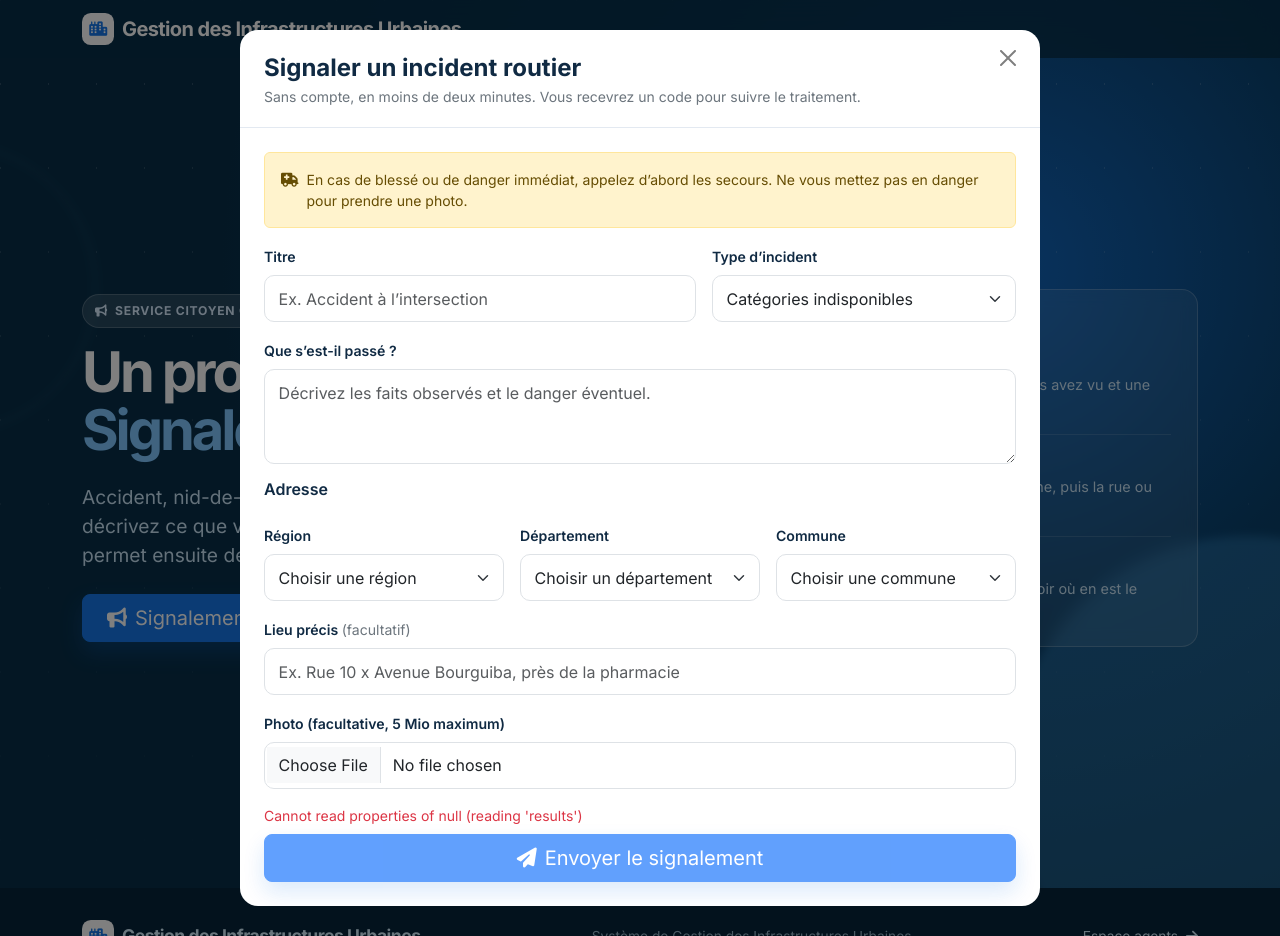
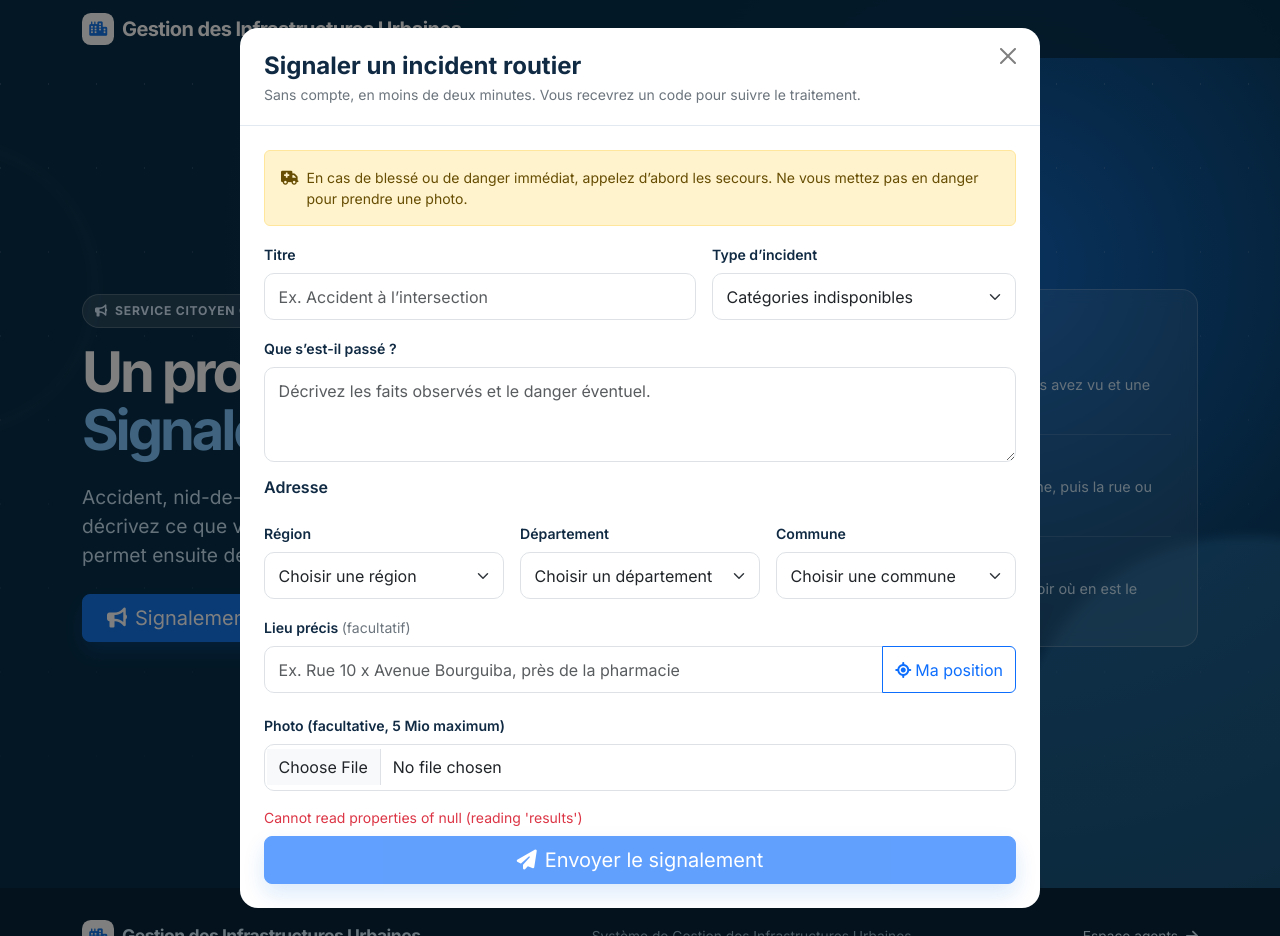
Before and after one commit to kabirniassef-netizen/projet_GIU, a Django app: page / in a window 1280 px wide, after a click on "Signalement citoyen". Run offline with Django 5.2, Linux system fonts and the light colour scheme; data comes from the database, SQL or seed files in the repository; parts of the project's set-up code (start-up, migrations or seed data) failed here and were passed over.

Commit message:
Ajouter un bouton « Ma position » au formulaire de signalement
Le bouton lit la position GPS du navigateur et remplit le lieu précis avec
l'adresse trouvée sur OpenStreetMap et les coordonnées.

Co-Authored-By: Claude Opus 5.5 <noreply@anthropic.com>

```diff
--- a/static/js/public-report.js
+++ b/static/js/public-report.js
@@ -66,6 +66,54 @@ document.addEventListener('DOMContentLoaded', () => {
     photoPreview.append(image, name);
   });
 
+  const addressInput = document.getElementById('incidentAddress');
+  const locateButton = document.getElementById('locateButton');
+  const locateMessage = document.getElementById('locateMessage');
+
+  // Adresse lisible via OpenStreetMap ; en cas d'échec on garde seulement les coordonnées GPS.
+  async function reverseGeocode(latitude, longitude) {
+    try {
+      const url = `https://nominatim.openstreetmap.org/reverse?format=jsonv2&zoom=18&accept-language=fr&lat=${latitude}&lon=${longitude}`;
+      const response = await fetch(url, { headers: { Accept: 'application/json' } });
+      if (!response.ok) return '';
+      const place = await response.json();
+      const parts = place.address || {};
+      return [parts.road, parts.neighbourhood || parts.suburb || parts.quarter, parts.city || parts.town || parts.village]
+        .filter(Boolean)
+        .filter((value, index, list) => list.indexOf(value) === index)
+        .join(', ');
+    } catch (error) {
+      return '';
+    }
+  }
+
+  locateButton.addEventListener('click', () => {
+    if (!navigator.geolocation) {
+      locateMessage.className = 'form-text text-danger';
+      locateMessage.textContent = 'La localisation n’est pas disponible sur cet appareil.';
+      return;
+    }
+    locateButton.disabled = true;
+    locateMessage.className = 'form-text';
+    locateMessage.textContent = 'Recherche de votre position…';
+    navigator.geolocation.getCurrentPosition(async position => {
+      const latitude = position.coords.latitude.toFixed(5);
+      const longitude = position.coords.longitude.toFixed(5);
+      const place = await reverseGeocode(latitude, longitude);
+      const gps = `GPS ${latitude}, ${longitude}`;
+      addressInput.value = (place ? `${place} — ${gps}` : gps).slice(0, 300);
+      locateMessage.className = 'form-text text-success';
+      locateMessage.textContent = `Position ajoutée (précision ≈ ${Math.round(position.coords.accuracy)} m). Vous pouvez compléter avec un repère.`;
+      locateButton.disabled = false;
+    }, error => {
+      locateMessage.className = 'form-text text-danger';
+      locateMessage.textContent = error.code === error.PERMISSION_DENIED
+        ? 'Accès à la position refusé. Autorisez-le dans votre navigateur ou saisissez le lieu.'
+        : 'Position introuvable. Activez le GPS ou saisissez le lieu à la main.';
+      locateButton.disabled = false;
+    }, { enableHighAccuracy: true, timeout: 15000, maximumAge: 60000 });
+  });
+
   form.addEventListener('submit', async event => {
     event.preventDefault();
     if (!form.checkValidity()) {
@@ -94,6 +142,7 @@ document.addEventListener('DOMContentLoaded', () => {
       photoPreview.hidden = true;
       photoPreview.replaceChildren();
       copyLabel.textContent = 'Copier le code';
+      locateMessage.textContent = '';
       message.textContent = '';
       document.getElementById('trackingCode').textContent = incident.tracking_code;
       document.getElementById('trackLink').href = `/suivi/?code=${encodeURIComponent(incident.tracking_code)}`;
--- a/templates/partials/incident_report_form.html
+++ b/templates/partials/incident_report_form.html
@@ -32,7 +32,11 @@
         </div>
         <div class="col-12">
           <label class="form-label" for="incidentAddress">Lieu précis <span class="text-secondary fw-normal">(facultatif)</span></label>
-          <input class="form-control" id="incidentAddress" name="address" maxlength="300" placeholder="Ex. Rue 10 x Avenue Bourguiba, près de la pharmacie" autocomplete="street-address">
+          <div class="input-group">
+            <input class="form-control" id="incidentAddress" name="address" maxlength="300" placeholder="Ex. Rue 10 x Avenue Bourguiba, près de la pharmacie" autocomplete="street-address">
+            <button class="btn btn-outline-primary" type="button" id="locateButton"><i class="fa-solid fa-location-crosshairs me-1" aria-hidden="true"></i><span>Ma position</span></button>
+          </div>
+          <div class="form-text" id="locateMessage" role="status" aria-live="polite"></div>
         </div>
       </div>
     </fieldset>
```
